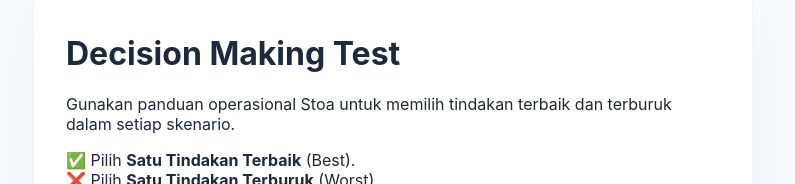
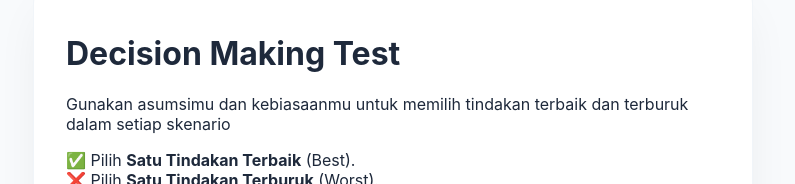
Before and after one commit to stoaspace-commits/sjt-assessment, a React (Create React App) app: page / in a window 1280 px wide. Shown: the part 302-486 px from the top of the page, without its empty margins (247-1042 px from the left). Built offline with nearby package versions, Linux system fonts and the light colour scheme.

Commit message:
Update SJTAssessment.js

```diff
--- a/src/SJTAssessment.js
+++ b/src/SJTAssessment.js
@@ -125,7 +125,7 @@ const SJTAssessment = () => {
           <div className="card shadow-premium intro-card text-center">
             <h1>Decision Making Test</h1>
             <p className="description text-muted">
-              Gunakan panduan operasional Stoa untuk memilih tindakan terbaik dan terburuk dalam setiap skenario.
+              Gunakan asumsimu dan kebiasaanmu untuk memilih tindakan terbaik dan terburuk dalam setiap skenario
             </p>
             <div className="instructions-box">
               <div className="ins-row"><span>✅</span> Pilih <b>Satu Tindakan Terbaik</b> (Best).</div>
```
